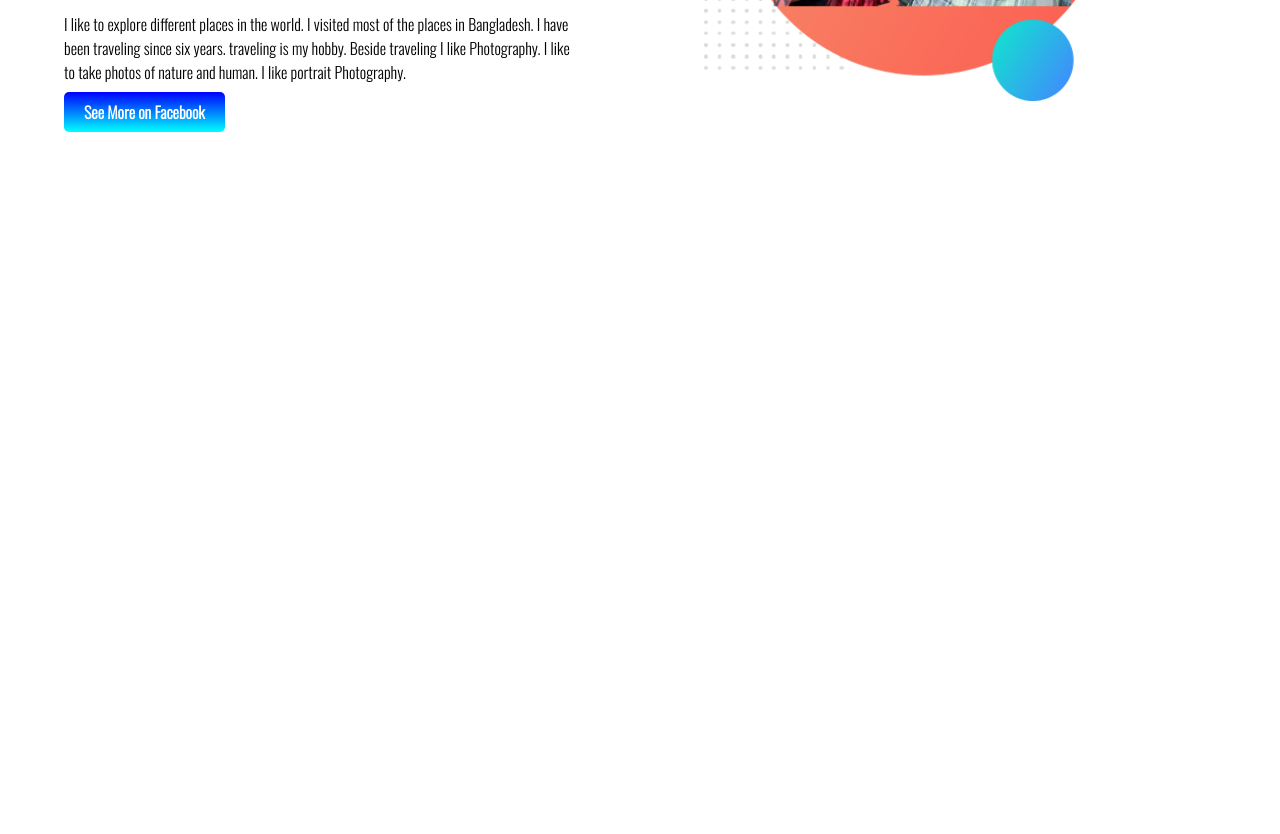
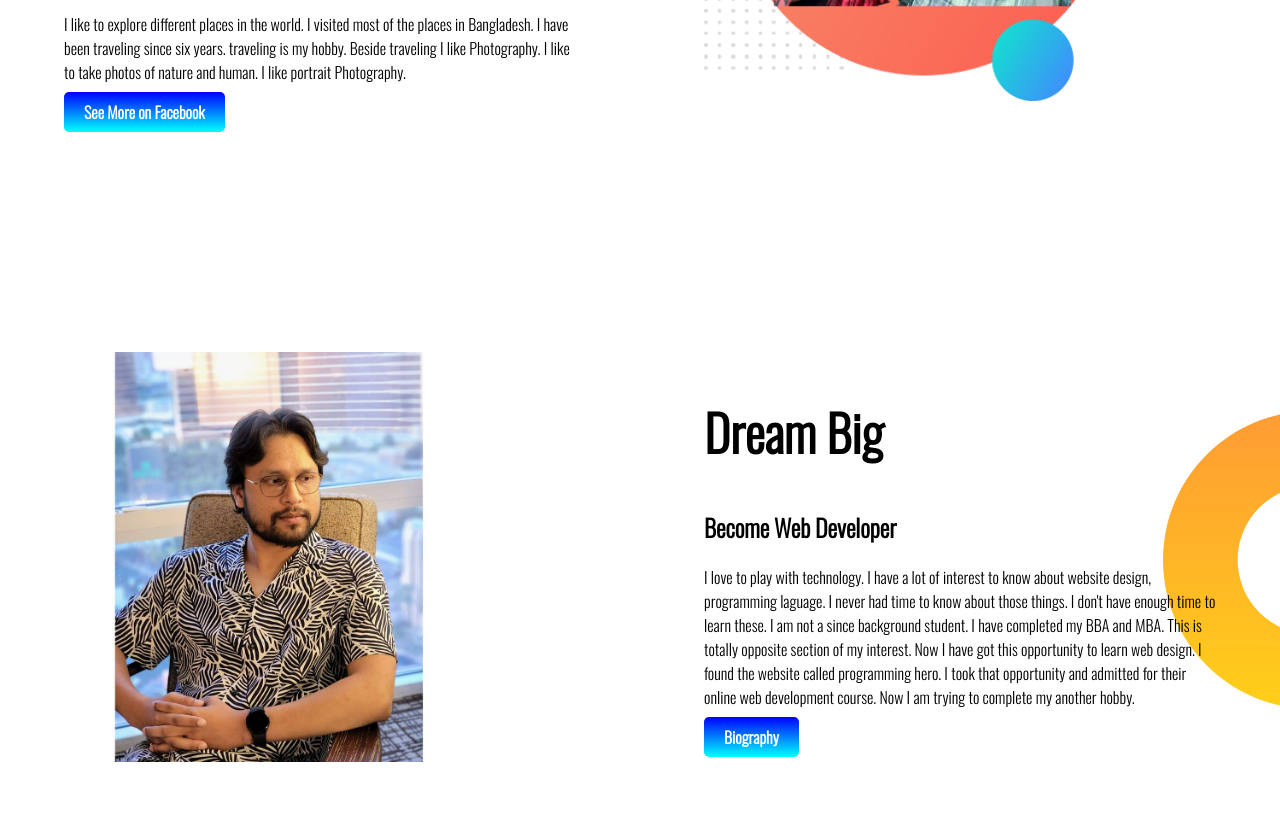
Before and after one commit to shishir195/developer-portfolio, a plain HTML site: page index.html in a window 1280 px wide. Shown: the part 370-1204 px from the top of the page. Before the commit the page ends 800 px from the top, so only its background shows below. Drawn offline with nearby package versions, Linux system fonts and the light colour scheme.

Commit message:
my-dream added

```diff
--- a/index.html
+++ b/index.html
@@ -30,6 +30,22 @@
         </div>
 
     </section>
+    <section class="my-dream">
+        <div class="half-width">
+            <img src="sr.jpg" alt="">
+        </div>
+        <div class="half-width">
+            <h1>Dream Big</h1>
+            <h2>Become Web Developer</h2>
+            <p>I love to play with technology. I have a lot of interest to know about website design, programming
+                laguage. I never had time to know about those things. I don't have enough time to learn these. I am not
+                a since background student. I have completed my BBA and MBA. This is totally opposite section of my
+                interest. Now I have got this opportunity to learn web design. I found the website called programming
+                hero. I took that opportunity and admitted for their online web development course. Now I am trying to
+                complete my another hobby.</p>
+            <a class="link-button" target="_blank" href="https://www.facebook.com/shishir195/about">Biography</a>
+        </div>
+    </section>
 
 </body>
 
--- a/style.css
+++ b/style.css
@@ -13,6 +13,7 @@ h1 {
 
 section {
     display: flex;
+    margin-bottom: 100px;
 }
 
 .half-width {
@@ -37,3 +38,9 @@ section {
     background-image: url(images/top-banner.png);
     background-repeat: no-repeat;
 }
+
+.my-dream {
+    background-image: url(images/dream-bg.png);
+    background-repeat: no-repeat;
+    background-position: right;
+}
```
Also changed, not shown: sr.jpg (added).
